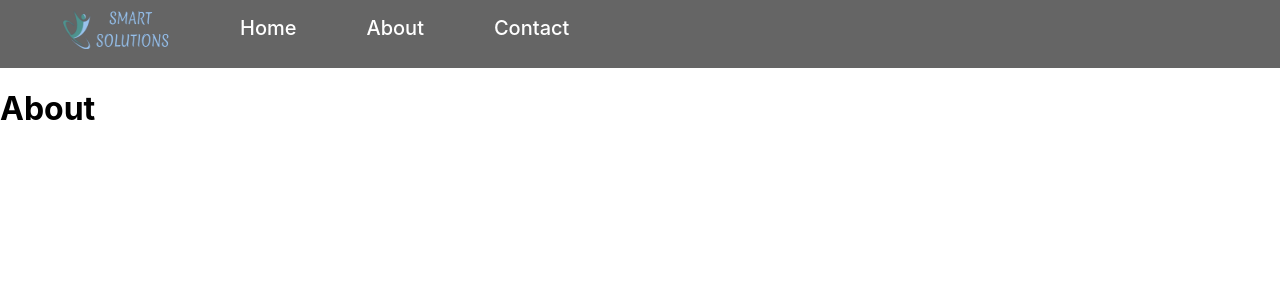
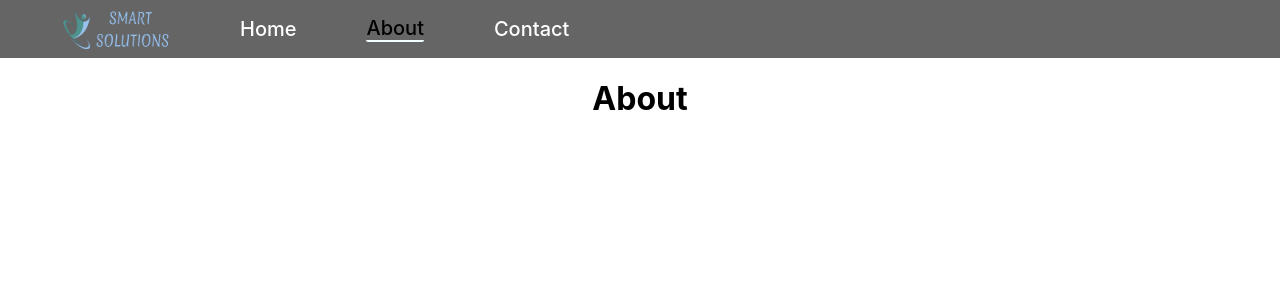
Before and after one commit to devXJatin/smart-solutions, a React (Create React App) app: page /about in a window 1280 px wide. Shown: the top 300 px of the page. Built offline with nearby package versions, Linux system fonts and the light colour scheme.

Commit message:
navbar changes

```diff
--- a/src/App.css
+++ b/src/App.css
@@ -1,52 +1,66 @@
-nav{
+nav {
   background-color: rgba(0, 0, 0, 0.603);
   display: flex;
-    height: 8.5vh;
+  height: 58px;
   justify-content: space-between;
 }
 
-.nav-links{
+.nav-links {
   list-style: none;
   display: flex;
   align-items: center;
   position: absolute;
   margin-left: 130px;
+}
+
+.link {
+  text-decoration: none;
+  color: white;
+  font-size: 20px;
+  font-weight: 500;
+  margin-left: 70px;
+
+  /* textDecoration:'none',
+    color:'white',
+    fontSize: '20px',
+    fontWeight: '500',
+    paddingLeft: '70px' */
+}
+.active {
+  color: black;
+  border-bottom: 2px solid azure;
+  border-radius: 2px;
 
 }
-.is-active{
-    color:black;
-}
 
-.logo{
+.logo {
   height: 150px;
   width: 120px;
   margin-top: -45px;
   padding-left: 56px;
-
 }
 
-.student{
+.student {
   /* border: 2px solid black; */
   position: absolute;
   top: 220px;
   left: 400px;
   border-radius: 100%;
-
-
 }
 /* .student:hover{
     box-shadow: 0px 0px 50px red;
 } */
 
-.student-head, .admin-head{
+.student-head,
+.admin-head {
   text-align: center;
 }
-.student-icon{
+.icon {
   font-size: 200px;
   margin: auto;
   color: aquamarine;
 }
-.admin{
+.admin {
   position: absolute;
   top: 220px;
   right: 380px;
--- a/src/Components/About.js
+++ b/src/Components/About.js
@@ -3,7 +3,7 @@ import React from 'react'
 function About() {
     return (
         <div>
-            <h1>About</h1>
+            <h1 style={{textAlign:'center'}}>About</h1>
         </div>
     )
 }
--- a/src/Components/Home.js
+++ b/src/Components/Home.js
@@ -6,19 +6,19 @@ function Home() {
     <div>
       <Student />
       <Admin/>
-      <div className="admin"></div>
     </div>
   );
 }
 
 export default Home;
 
+
+//Student
 export const Student = () => {
   return (
     <Link to="/home/user">
       <div className="student">
-        {/* <FontAwesomeIcon icon={['fas', 'user-graduate']} className="student-icon" /> */}
-        <FaUserGraduate className="student-icon" />
+        <FaUserGraduate className="icon" />
         <h2 className="student-head">Student</h2>
       </div>
     </Link>
@@ -30,8 +30,7 @@ export const Admin = () => {
   return (
     <Link to="home/admin">
       <div className="admin">
-        {/* <FontAwesomeIcon icon={['fas', 'user-graduate']} className="student-icon" /> */}
-        <FaUserTie className="student-icon" />
+        <FaUserTie className="icon" />
         <h2 className="admin-head">Admin</h2>
       </div>
     </Link>
--- a/src/Components/Navbar.js
+++ b/src/Components/Navbar.js
@@ -9,22 +9,13 @@ function Navbar() {
           <img className="logo"src ={Logo}/>
       </header>
       <ul className="nav-links">
-          <NavLink to="/" style={styles.link} activeStyle={{color:"black"}} exact>Home</NavLink>
-          <NavLink to="/about" exact style={styles.link} activeClassName="is-active">About</NavLink>
-          <NavLink to="/contact" exact style={styles.link} activeClassName="is-active">Contact</NavLink>
+          <NavLink to="/?" className="link" activeClassName="active" >Home</NavLink>
+          <NavLink to="/about" className="link" activeClassName="active" >About</NavLink>
+          <NavLink to="/contact" className="link" activeClassName="active">Contact</NavLink>
       </ul>
     </nav>
   );
 }
 
-const styles={
-    link:{
-        textDecoration:'none',
-        color:'white',
-        fontSize: '20px',
-        fontWeight: '500',
-        paddingLeft: '70px'
-    },
-}
 
 export default Navbar;
```
Lines whose indentation alone changed are shown as unchanged.
